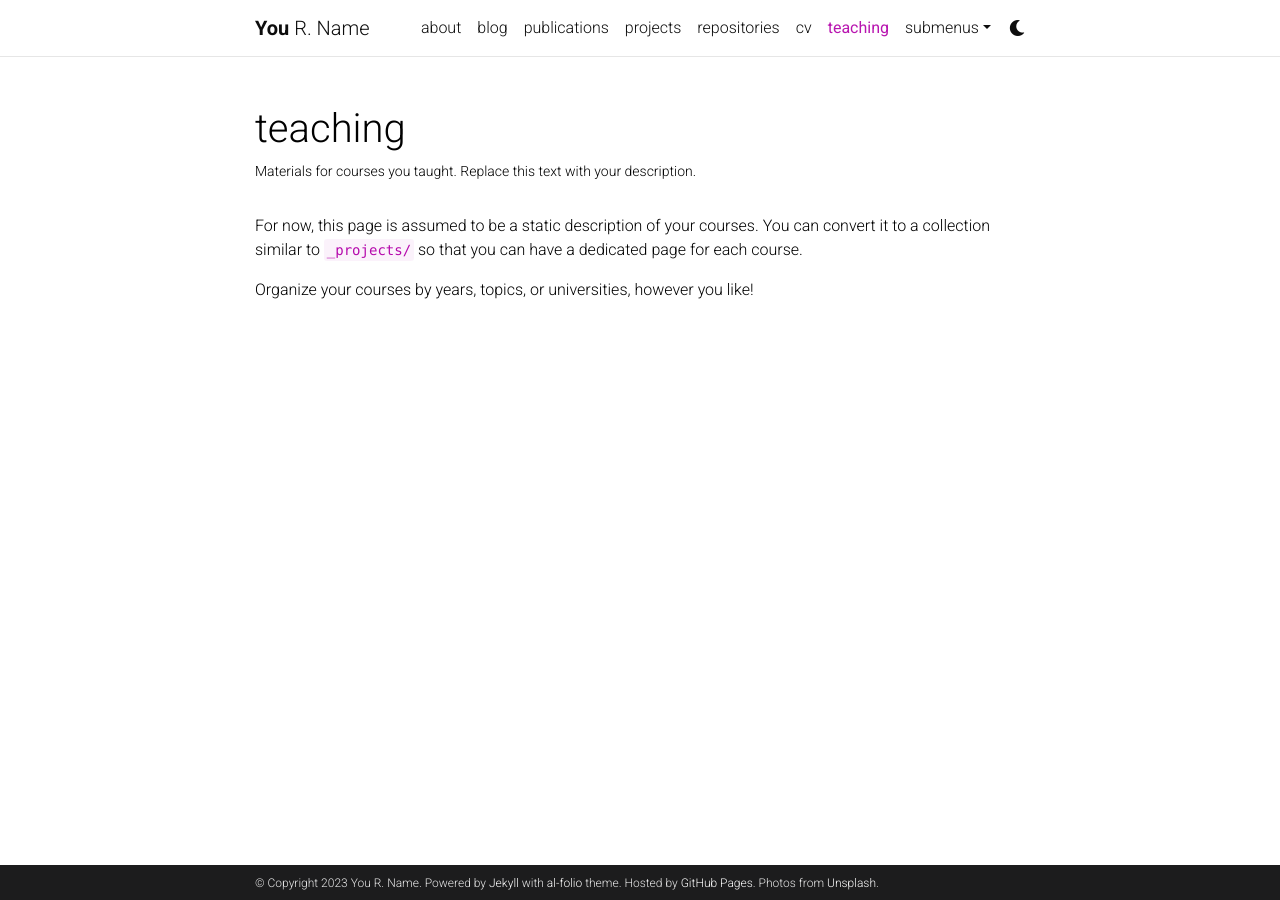
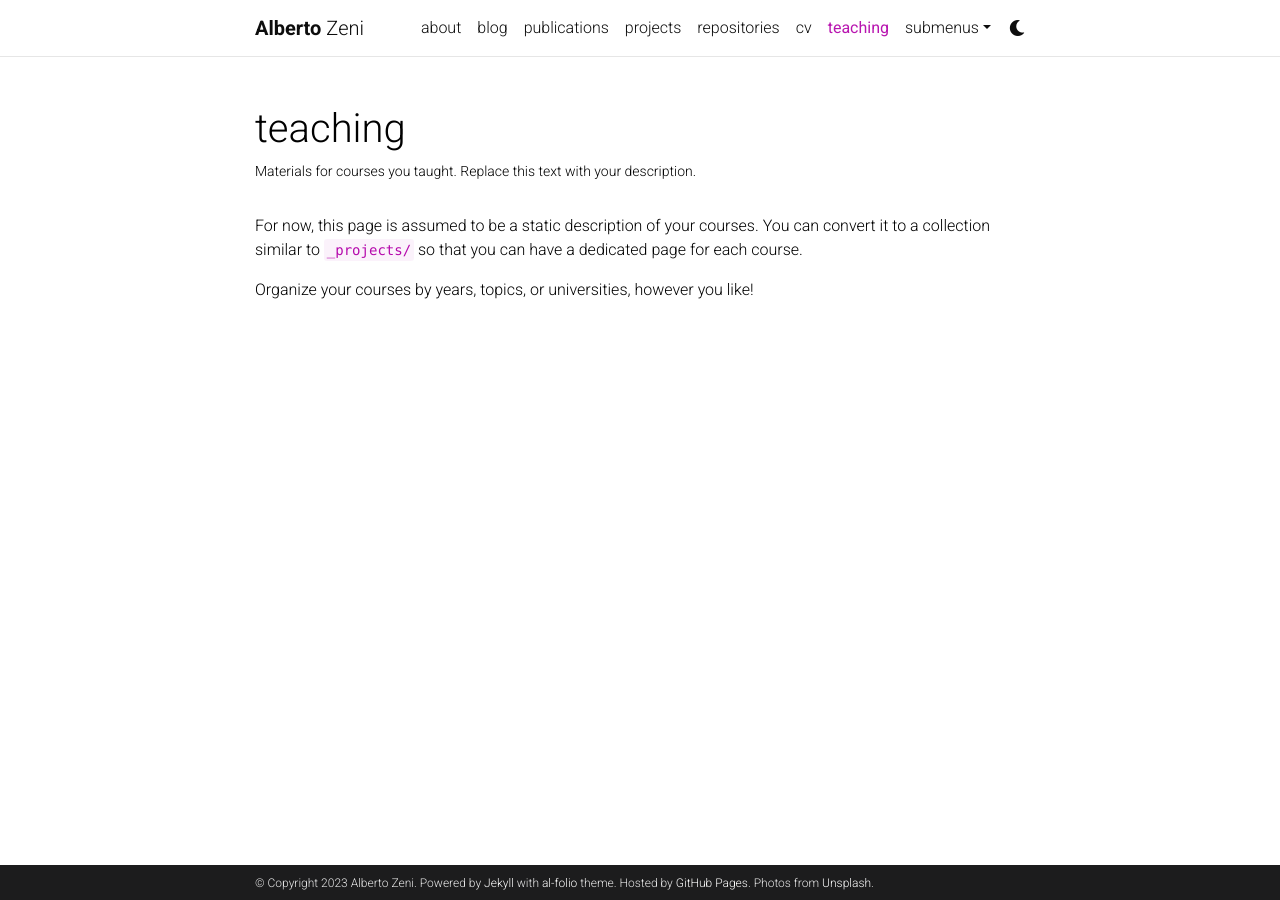
Before and after one commit to albertozeni/albertozeni.github.io, a Jekyll site: the page built from _pages/teaching.md, in a window 1280 px wide. Built offline with Jekyll 4.4.1, drawn with Linux system fonts in a browser that asks for light colours; comment, search, counter and statistics services are not loaded; a style sheet for code colours, icons or effects is not loaded.

Commit message:
test changes

```diff
--- a/_config.yml
+++ b/_config.yml
@@ -3,10 +3,10 @@
 # -----------------------------------------------------------------------------
 
 title: blank # the website title (if blank, full name will be used instead)
-first_name: You
-middle_name: R.
-last_name: Name
-email: you@example.com
+first_name: Alberto
+middle_name:
+last_name: Zeni
+email: azeni@mit.edu
 description: > # the ">" symbol means to ignore newlines until "footer_text:"
   A simple, whitespace theme for academics. Based on [*folio](https://github.com/bogoli/-folio) design.
 footer_text: >
```
